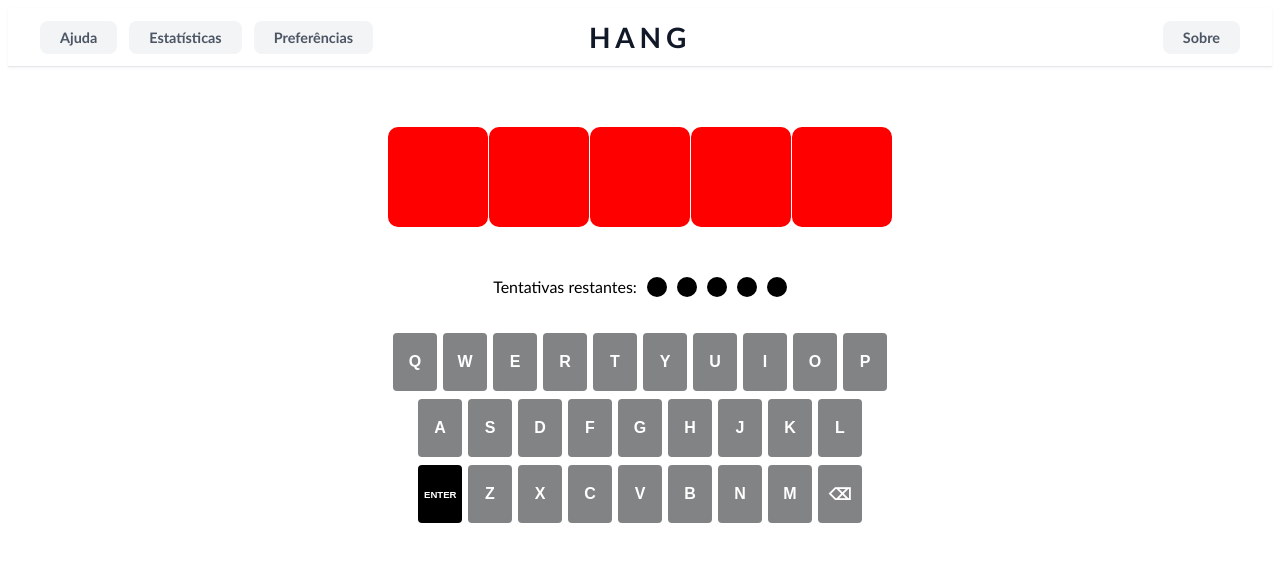
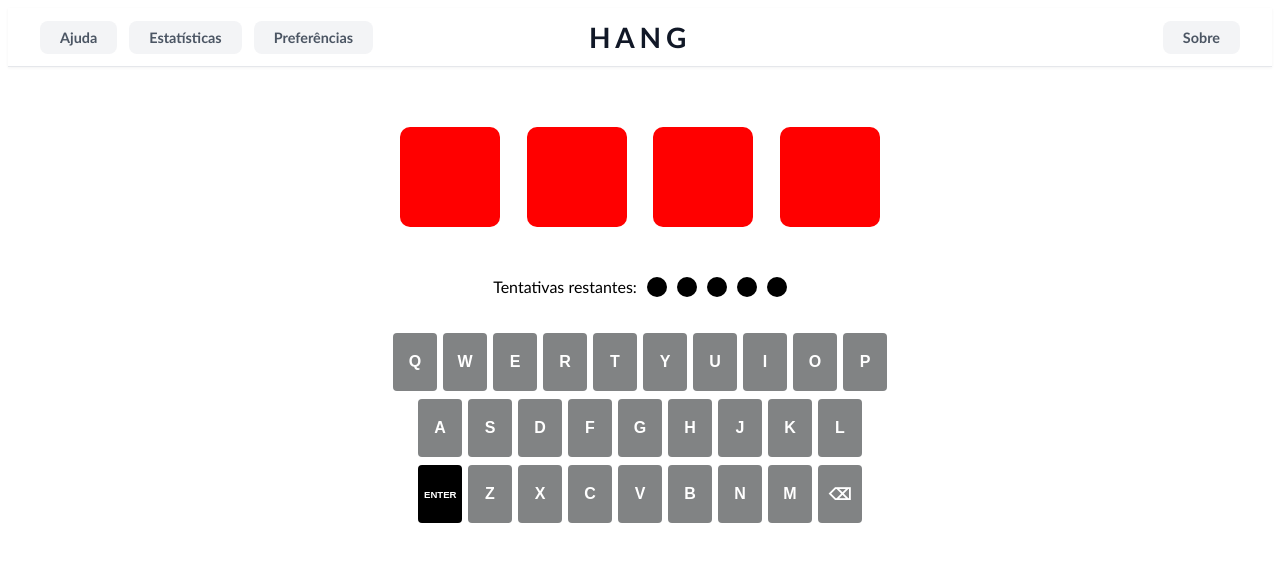
Before and after one commit to guizarolho/vue-hangman, a Vue app: page / in a window 1280 px wide. Shown: the top 562 px of the page. Built offline with nearby package versions, Linux system fonts and the light colour scheme; the HTML template or start-up script is replaced by a standard one.

Commit message:
handle diacritics

```diff
--- a/src/components/GameHome.vue
+++ b/src/components/GameHome.vue
@@ -11,9 +11,10 @@ import GameStats from './GameStats.vue'
 import GameAttempts from './GameAttempts.vue'
 import { GameManager } from '../game/GameManager.ts'
 import { GameSettingsManager } from '@/game/GameSettingsManager.ts'
+import { normalizeText } from '@/utils/text.ts'
 
-const secrets = ['KING', 'QUEEN', 'JACK', 'JOKER']
-const secretWord = secrets[1]
+const secrets = ['KING', 'QUEEN', 'JACK', 'JOKER', 'MÃOS']
+const secretWord = secrets[4]
 
 const gameManager = new GameManager(secretWord ?? '')
 const settingsManager = new GameSettingsManager()
@@ -53,7 +54,7 @@ provide(GAME_SETTINGS, settingsManager)
         v-for="(char, index) in [...(secretWord ?? '')]"
         :key="index"
         :letter="char"
-        :hidden="!gameManager.GuessedLetters.value.has(char)"
+        :hidden="!gameManager.GuessedLetters.value.has(normalizeText(char))"
       />
     </div>
 
--- a/src/game/GameManager.ts
+++ b/src/game/GameManager.ts
@@ -4,6 +4,7 @@ import { GAME_STATE, GAME_STATS, GREEN_TILE, MAX_ERRORS, RED_TILE } from '@/util
 import type { GameState } from './GameState'
 import type { GameStats } from './GameStats'
 import { checkStreak, saveDate } from '@/utils/time'
+import { normalizeText } from '@/utils/text'
 
 export class GameManager {
   private gameState: GameState
@@ -20,7 +21,7 @@ export class GameManager {
       secretWord: secretWord,
       gameResult: '',
 
-      rightLetters: new Set(secretWord),
+      rightLetters: new Set(normalizeText(secretWord)),
       guessedLetters: new Set(),
 
       errors: MAX_ERRORS,
--- /dev/null
+++ b/src/utils/text.ts
@@ -0,0 +1,3 @@
+export function normalizeText(text: string) {
+  return text.normalize('NFD').replace(/[\u0300-\u036f]/g, '')
+}
```
